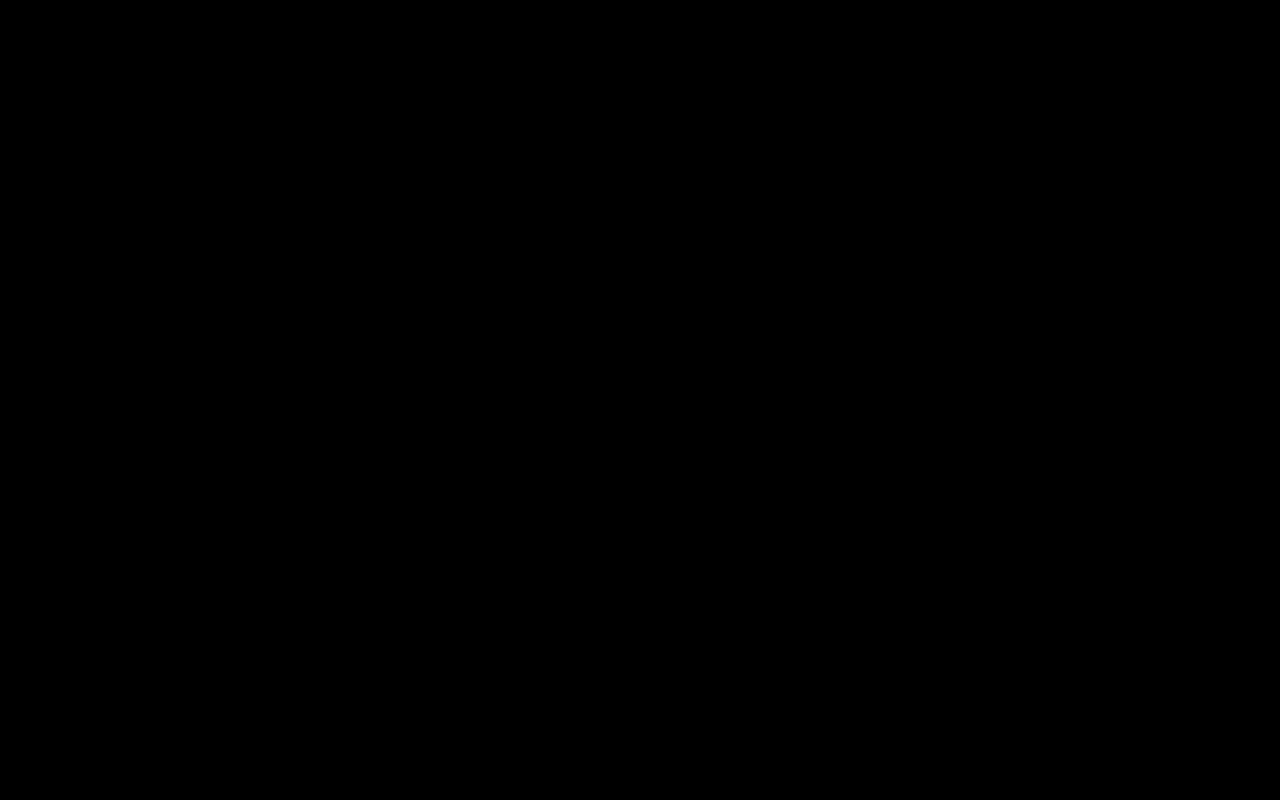
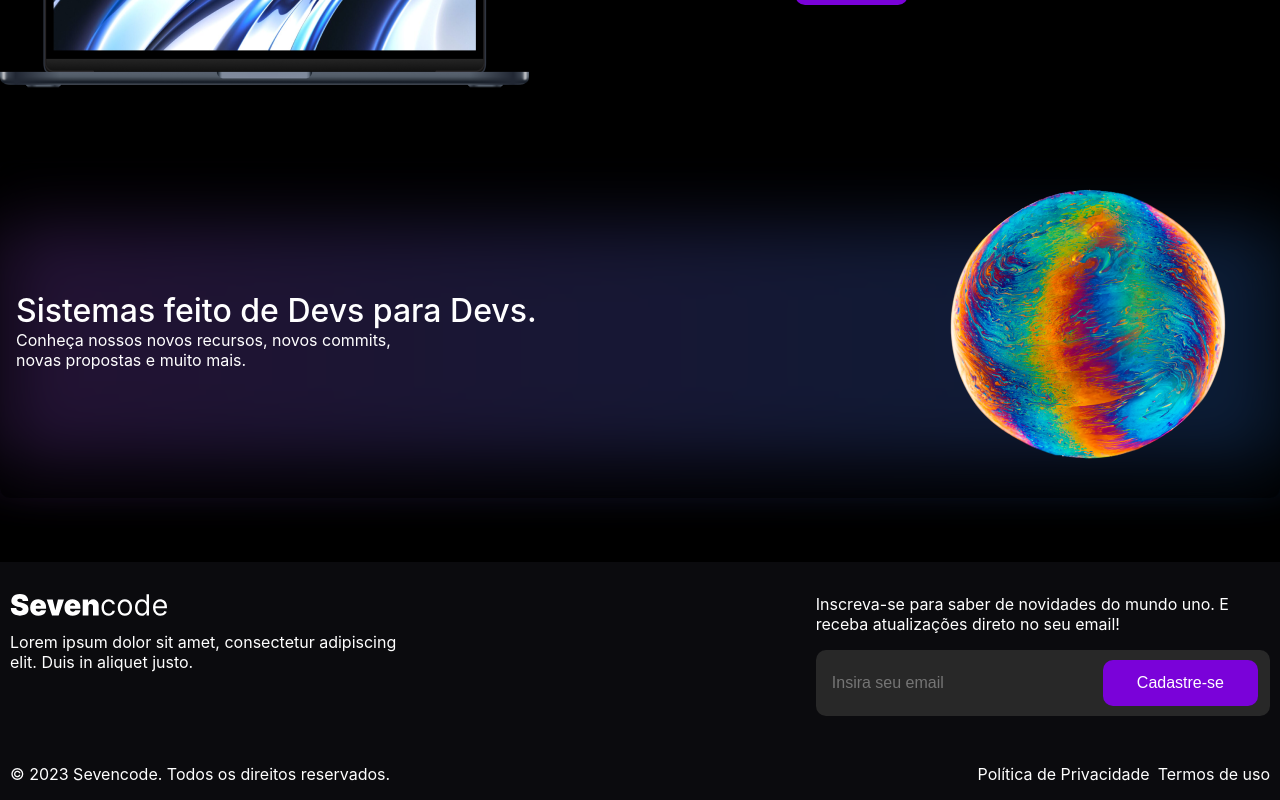
Before and after one commit to RazielID752/sevencode, a React (Vite) app: page / in a window 1280 px wide. Shown: the part 878-1678 px from the top of the page. Before the commit the page ends 800 px from the top, so only its background shows below. Built offline with nearby package versions, Linux system fonts and the light colour scheme.

Commit message:
[17-05-24] criação de seções e footer

```diff
--- a/src/App.css
+++ b/src/App.css
@@ -1,4 +1,19 @@
 /* / Configuração global */
+
+::-webkit-scrollbar {
+  width: 12px;
+  height: 12px;
+}
+
+::-webkit-scrollbar-thumb {
+  background: #545454;
+  border-radius: 50px;
+}
+
+::-webkit-scrollbar-track {
+  background: #111111;
+}
+
 
 :root {
   --tamanho-maximo: 1280px;
--- a/src/App.jsx
+++ b/src/App.jsx
@@ -1,12 +1,18 @@
 import "./App.css";
 import Header from "./components/header/header";
 import Hero from "./components/hero/hero";
+import Fature from "./components/fature/fature";
+import CalltoAction from "./components/calltoaction/calltoaction";
+import Footer from "./components/footer/footer";
 
 function App() {
   return (
   <>
   <Header/>
   <Hero/>
+  <Fature/>
+  <CalltoAction/>
+  <Footer/>
   </>
   )
 }
--- /dev/null
+++ b/src/components/calltoaction/calltoaction.jsx
@@ -0,0 +1,27 @@
+import style from "../calltoaction/calltoaction.module.css";
+import Globo from "../../assets/img/globo.png";
+
+const CalltoAction = () => {
+  return (
+    <section className={style.callTo}>
+      <div className={style.CalltoAction}>
+        <div className={style.calltoWrapper}>
+          <div className={style.calltoContainer}>
+            <div className={style.calltoContent}>
+              <h2>Sistemas feito de Devs para Devs.</h2>
+              <p>
+                Conheça nossos novos recursos, novos commits, novas propostas e
+                muito mais.
+              </p>
+            </div>
+            <div>
+              <img src={Globo} alt="Globo imagem" />
+            </div>
+          </div>
+        </div>
+      </div>
+    </section>
+  );
+};
+
+export default CalltoAction;
--- /dev/null
+++ b/src/components/calltoaction/calltoaction.module.css
@@ -0,0 +1,60 @@
+.callTo{
+  margin: 4rem 0;
+}
+
+.CalltoAction .calltoWrapper{
+    position: relative;
+    max-width: var(--tamanho-maximo);
+    margin: 0 auto;
+    z-index: 3;
+}
+
+.calltoContainer{
+    padding: 0 1rem;
+    display: flex;
+    align-items: center;
+    justify-content: space-between;
+    background: #000000ad;
+    backdrop-filter:blur(15px);
+    border-radius: 0.625rem;
+}
+
+
+.calltoWrapper .calltoContent h2{
+    color: var(--color-white);
+    font-size: 2rem;
+    font-weight: 500;
+}
+
+.calltoWrapper .calltoContent p{
+    font-size: 1rem;
+    color: var(--color-white);
+    max-width: 40ch;
+}
+
+.CalltoAction .calltoWrapper::before{
+    content: "";
+    position: absolute;
+    transform: translateY(25%);
+    right: 0;
+    height: 240px;
+    width: 100%;
+    background: linear-gradient(90deg, rgba(155,81,224,1) 0%, rgba(48,129,237,1) 100%);
+    filter: blur(30px);
+    z-index: -1;
+    opacity: 0.7;
+}
+
+
+@media (max-width:600px){
+    .calltoContainer{
+        flex-direction: column;
+        margin: 0 1rem;
+        padding: 1rem 0.625rem;
+    }
+    .CalltoAction .calltoWrapper::before{
+        transform: translateY(0%);
+        height: 400px;
+    }
+
+}
--- /dev/null
+++ b/src/components/fature/fature.jsx
@@ -0,0 +1,24 @@
+import style from "../fature/fature.module.css";
+import Button from "../button/button";
+import Macbook from "../../assets/img/mac.png";
+
+const Fature = () => {
+  return (
+    <section className={style.Feture}>
+      <div className={style.fetureWrraper}>
+        <div>
+          <img src={Macbook} alt="Macbook" />
+        </div>
+        <div className={style.fetureContent}>
+          <h2>
+            É hora de se juntar aos milhares de criadores, artistas e
+            desenvolvedores que usam Nineseven.
+          </h2>
+          <Button link="/">Saiba mais</Button>
+        </div>
+      </div>
+    </section>
+  );
+};
+
+export default Fature;
--- /dev/null
+++ b/src/components/fature/fature.module.css
@@ -0,0 +1,23 @@
+.fetureWrraper{
+    padding-top: 2rem;
+    margin: 0 auto;
+    max-width: var(--tamanho-maximo);
+    display: flex;
+    justify-content: space-between;
+    align-items: center;
+}
+
+.fetureWrraper h2{
+    color: var(--color-white);
+    padding-bottom: 2rem;
+    max-width: 30ch;
+}
+
+@media (max-width:600px){
+    .fetureWrraper{
+        text-align: center;
+        padding: 1rem;
+        flex-direction: column-reverse;
+        gap: 2rem;
+    }
+}
--- /dev/null
+++ b/src/components/footer/footer.jsx
@@ -0,0 +1,43 @@
+import style from "../footer/footer.module.css";
+import LogoFooter from "../../assets/img/logo-footer.svg";
+
+const Footer = () => {
+  return (
+    <footer className={style.Footer}>
+      <div className={style.footerWrapper}>
+        <div className={style.contentFooter}>
+          <img src={LogoFooter} alt="logo" />
+          <p>
+            Lorem ipsum dolor sit amet, consectetur adipiscing elit. Duis in
+            aliquet justo.
+          </p>
+        </div>
+        <div>
+            <p className={style.pFooter}>
+              Inscreva-se para saber de novidades do mundo uno. E receba
+              atualizações direto no seu email!
+            </p>
+          <form action="post" className={style.formFooter}>
+            <div className={style.inputContainer}>
+              <input type="text" placeholder="Insira seu email" />
+              <div className={style.buttonContainer}>
+                <button>Cadastre-se</button>
+              </div>
+            </div>
+          </form>
+        </div>
+      </div>
+      <div className={style.footerCopyright}>
+        <div className={style.CopyFooter}>
+          <span>© 2023 Sevencode. Todos os direitos reservados.</span>
+        </div>
+        <div className={style.footerPolyci}>
+          <a href="#">Política de Privacidade</a>
+          <a href="#">Termos de uso</a>
+        </div>
+      </div>
+    </footer>
+  );
+};
+
+export default Footer;
--- /dev/null
+++ b/src/components/footer/footer.module.css
@@ -0,0 +1,97 @@
+.Footer{
+    background-color: #0B0B0E;
+}
+.footerWrapper{
+    padding: 2rem 0.625rem;
+    max-width: var(--tamanho-maximo);
+    margin: 0 auto;
+    display: flex;
+    justify-content: space-between;
+    height: 100%;
+}
+
+.contentFooter p{
+    color: var(--color-white);
+    font-size: 1rem;
+    max-width: 40ch;
+    padding-top: 1rem;
+}
+
+.inputContainer{
+    position: relative;
+}
+.inputContainer input{
+    width: 100%;
+    font-size: 16px;
+    font-weight: 300;
+    padding: 1.5rem 1rem;
+    color: #a9afbb;
+    background-color: #282828;
+    border: none;
+    border-radius: 10px;
+}
+
+.buttonContainer{
+    padding-right: 0.75rem;
+    display: flex;
+    align-items: center;
+    position: absolute;
+    margin-top: 0;
+    top: 0;
+    bottom: 0;
+    right: 0;
+}
+.buttonContainer button{
+    font-size: 16px;
+    color: #fff;
+    background-color: var(--color-purple);
+    border-color: transparent;
+    padding: 12px 32px;
+    border-radius: 10px;
+    transition: .5s;
+    cursor: pointer;
+}
+
+.buttonContainer button:hover{
+    color: var(--color-purple);
+    background-color: var(--color-white);
+}
+
+.pFooter{
+    max-width: 45ch;
+    font-size: 1rem;
+    color: var(--color-white);
+    padding-bottom: 1rem;
+}
+
+.footerCopyright{
+    padding: 1rem 0.625rem;
+    max-width: var(--tamanho-maximo);
+    margin: 0 auto;
+    display: flex;
+    justify-content: space-between;
+}
+
+.CopyFooter span{
+    color: var(--color-white);
+}
+.footerPolyci{
+    display: flex;
+    gap: 8px;
+}
+
+.footerPolyci a{
+    color: var(--color-white);
+}
+.footerPolyci a:hover{
+    color: var(--color-purple);
+}
+
+@media(max-width:600px){
+    .footerWrapper{
+        flex-direction: column;
+    }
+    .footerCopyright{
+        flex-direction: column;
+    }
+}
--- a/src/components/header/header.jsx
+++ b/src/components/header/header.jsx
@@ -22,7 +22,7 @@ const Header = () => {
       <div className={style.headerWrapper}>
         <div>
           <a className={style.logoA} href="/">
-            <img src={LogoMenu} alt="Logo Aston Martin" />
+            <img src={LogoMenu} alt="Logo sevencode" />
           </a>
         </div>
         <button id={style.buttonMobile} onClick={toggleMenu}>
@@ -38,12 +38,12 @@ const Header = () => {
               </li>
             ))}
             <li className={style.navLiButton}>
-              <a className={style.loginButton} href="">
+              <a className={style.loginButton} href="#">
                 Login
               </a>
             </li>
 						<li className={style.navLiButton}>
-              <a className={style.registerButton} href="">
+              <a className={style.registerButton} href="#">
                 Registro
               </a>
             </li>
--- a/src/components/header/header.module.css
+++ b/src/components/header/header.module.css
@@ -87,6 +87,10 @@
 
   @media (max-width: 600px) {
     /* / Menu mobile */
+    .headerWrapper {
+      max-width: 450px;
+    }
+
     .navMenu {
       display: none;
     }
@@ -115,7 +119,7 @@
       right: 0;
       top: 60px;
       width: 100%;
-      background-color: #ffffff;
+      background-color: #000000;
       z-index: 1;
     }
 
--- a/src/components/hero/hero.module.css
+++ b/src/components/hero/hero.module.css
@@ -17,7 +17,7 @@
 }
 
 .heroContent p{
-    font-size: 1,25rem;
+    font-size: 1.25rem;
     font-weight: 500;
     max-width: 50ch;
     color: #fff;
@@ -28,3 +28,23 @@
     display: flex;
     gap: 12px;
 }
+
+@media (max-width:600px){
+    .HeroWrapper{
+        padding: 1rem;
+        flex-direction: column;
+        text-align: center;
+        justify-content: center;
+        gap: 2rem;
+    }
+    .heroContent h2{
+        max-width: 20ch;
+        font-size: 2.5rem;
+    }
+    .containerBtn{
+        justify-content: center;
+    }
+    .heroContent p{
+        max-width: 40ch;
+    }
+}
```
Also changed, not shown: src/assets/img/menu-closer.svg, src/assets/img/menu-togle.svg, src/components/button/button.jsx (line endings or trailing spaces).
